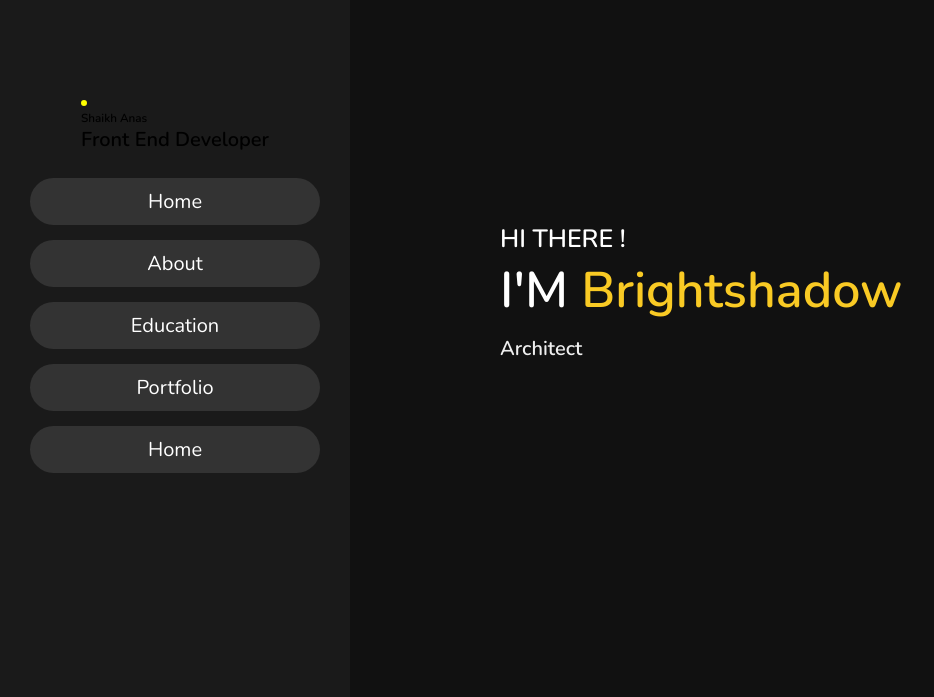
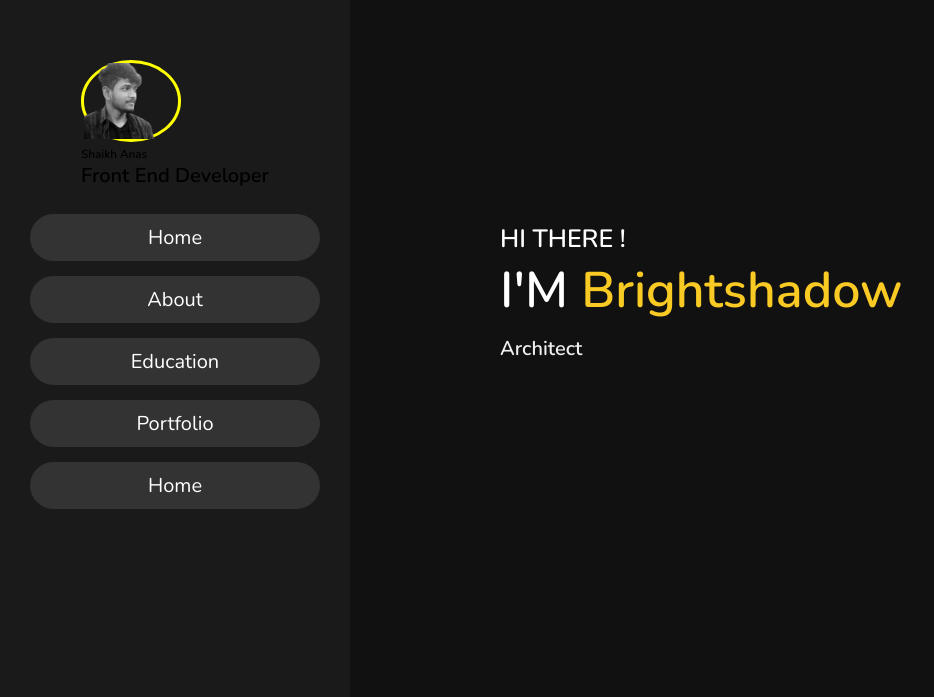
Before and after one commit to DARKLORD513/arch_folio, a plain HTML site: page final project/index.html in a window 1280 px wide. Shown: the part 103-800 px from the top of the page, without its empty margins (0-934 px from the left). Drawn offline with nearby package versions, Linux system fonts and the light colour scheme; the site is published under a folder, as on GitHub Pages, so addresses that start at the root find nothing; files whose address does not match are found by name.

Commit message:
changed image location

```diff
--- a/final project/index.html
+++ b/final project/index.html
@@ -20,7 +20,7 @@
     <div class="user">
         <div class="image-circle">
 
-        <img src="/rem.png" alt="" class="profile" width="100">
+        <img src="rem.png" alt="" class="profile" width="100">
         </div>
         <h3 class="name">shaikh anas</h3>
         <p class="post">front end developer</p>
```
